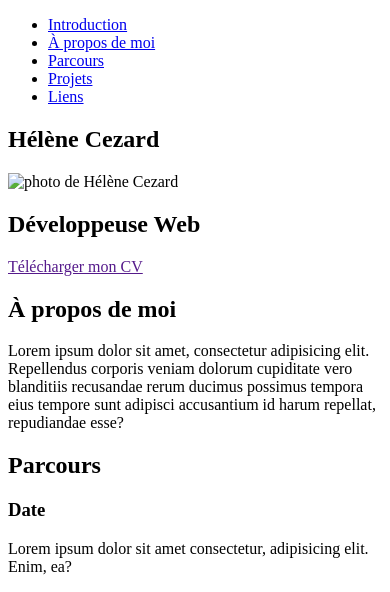
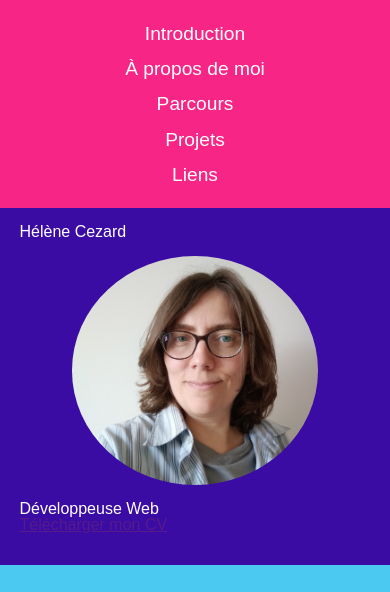
Before and after one commit to helene-cezard/landing-portfolio, a plain HTML site: page index.html in a window 390 px wide. Shown: the top 592 px of the page. Drawn offline with Linux system fonts and the light colour scheme.

Commit message:
css mobile first

```diff
--- a/index.html
+++ b/index.html
@@ -4,6 +4,8 @@
   <meta charset="UTF-8">
   <meta name="viewport" content="width=device-width, initial-scale=1.0">
   <title>Mon portfolio</title>
+  <link rel="stylesheet" href="reset.css">
+  <link rel="stylesheet" href="style.css">
 </head>
 <body>
   <header>
@@ -17,11 +19,13 @@
   </header>
   <main>
     <section id="introduction" class="section introduction">
-      <h1 class="name">Hélène Cezard</h1>
-      <img src="" alt="photo de Hélène Cezard">
-      <div class="job">
-        <h2 class="job__title">Développeuse Web</h2>
-        <a class="job__resume" href="">Télécharger mon CV</a>
+      <div>
+        <h1 class="name">Hélène Cezard</h1>
+        <img class="photo" src="images/helene.jpg" alt="photo de Hélène Cezard">
+        <div class="job">
+          <h2 class="job__title">Développeuse Web</h2>
+          <a class="job__resume" href="">Télécharger mon CV</a>
+        </div>
       </div>
     </section>
     <section id="about" class="section about">
--- /dev/null
+++ b/reset.css
@@ -0,0 +1,48 @@
+/* http://meyerweb.com/eric/tools/css/reset/
+   v2.0 | 20110126
+   License: none (public domain)
+*/
+
+html, body, div, span, applet, object, iframe,
+h1, h2, h3, h4, h5, h6, p, blockquote, pre,
+a, abbr, acronym, address, big, cite, code,
+del, dfn, em, img, ins, kbd, q, s, samp,
+small, strike, strong, sub, sup, tt, var,
+b, u, i, center,
+dl, dt, dd, ol, ul, li,
+fieldset, form, label, legend,
+table, caption, tbody, tfoot, thead, tr, th, td,
+article, aside, canvas, details, embed,
+figure, figcaption, footer, header, hgroup,
+menu, nav, output, ruby, section, summary,
+time, mark, audio, video {
+	margin: 0;
+	padding: 0;
+	border: 0;
+	font-size: 100%;
+	font: inherit;
+	vertical-align: baseline;
+}
+/* HTML5 display-role reset for older browsers */
+article, aside, details, figcaption, figure,
+footer, header, hgroup, menu, nav, section {
+	display: block;
+}
+body {
+	line-height: 1;
+}
+ol, ul {
+	list-style: none;
+}
+blockquote, q {
+	quotes: none;
+}
+blockquote:before, blockquote:after,
+q:before, q:after {
+	content: '';
+	content: none;
+}
+table {
+	border-collapse: collapse;
+	border-spacing: 0;
+}
--- /dev/null
+++ b/style.css
@@ -0,0 +1,59 @@
+body {
+  font-family: sans-serif;
+}
+
+header {
+  padding: 1rem;
+  text-align: center;
+  background-color: #F72585;
+  color: white;
+}
+
+.section {
+  padding: 1rem 0 2rem 0;
+}
+
+.section > * {
+  width: 90%;
+  margin: auto;
+}
+
+.section-title {
+  font-size: 2rem;
+  margin: 1.5rem;
+  text-align: center;
+}
+
+.section:nth-child(odd) {
+  background-color: #3A0CA3;
+  color: white;
+}
+
+.section:nth-child(even) {
+  background-color: #4CC9F0;
+}
+
+.navbar {
+  font-size: 1.2rem;
+  margin: auto;
+}
+
+.navbar > * {
+  padding: .5rem;
+}
+
+.navbar a {
+  text-decoration-line: none;
+  color: white;
+}
+
+.navbar a:visited {
+  color: white;
+}
+
+.photo {
+  width: 70%;
+  display: block;
+  margin: 1rem auto 1rem auto;
+  border-radius: 50%;
+}
```
Also changed, not shown: images/helene.jpg (added).
